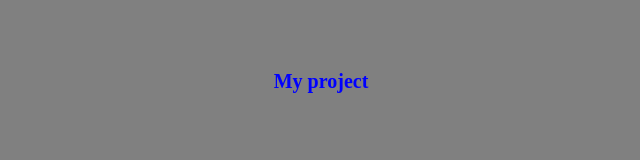
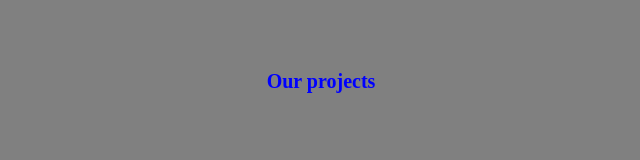
Before and after one commit to Remsea/Hello, a plain HTML site: page index.html in a window 1280 px wide. Shown: the full height of the page, 327-967 px from the left. Drawn offline with Linux system fonts and the light colour scheme.

Commit message:
changing title

```diff
--- a/index.html
+++ b/index.html
@@ -27,6 +27,6 @@ font-weight: bold;
 	</head>
 
 	<body>
-		<p>My project</p>
+		<p>Our projects</p>
 	</body>
 </html>
```
